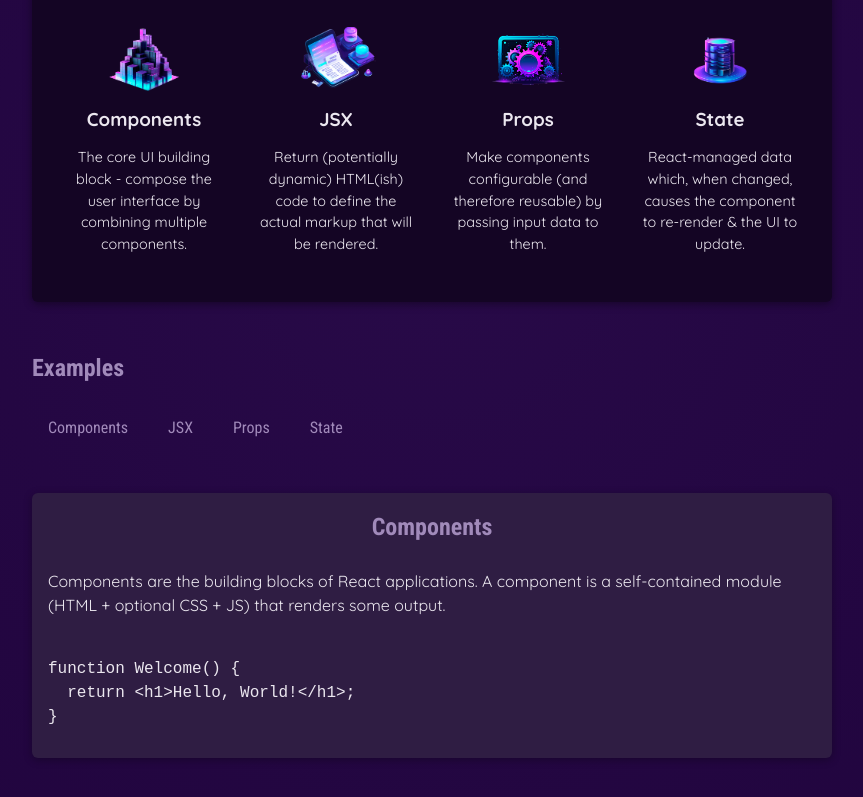
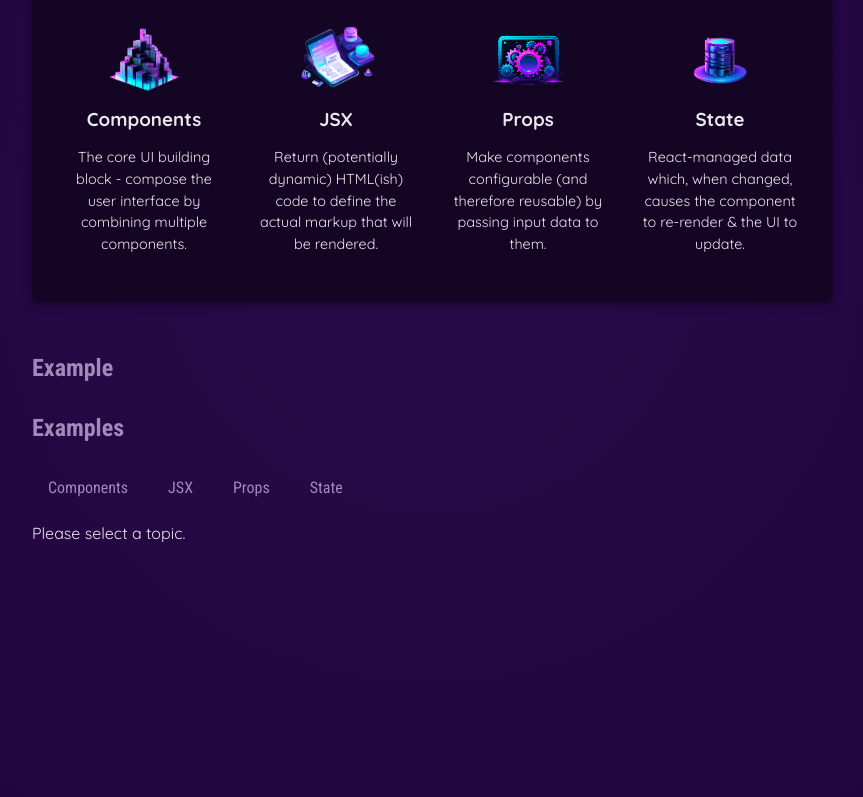
Before and after one commit to sakeerHussain/React-Udemy, a React (Create React App) app: page / in a window 1280 px wide. Shown: the part 397-1194 px from the top of the page, without its empty margins (208-1071 px from the left). Built offline with nearby package versions, Linux system fonts and the light colour scheme; the HTML template or start-up script is replaced by a standard one.

Commit message:
new commit

```diff
--- a/src/App.js
+++ b/src/App.js
@@ -1,68 +1,17 @@
-import { EXAMPLES } from './data.js';
-import { CORE_CONCEPTS } from './data.js';
-import './App.css';
-import Header from './components/Header/Header.jsx';
-import CoreConcept from './components/CoreConcepts.jsx';
-import TabButton from './components/TabButton.jsx';
-import { useState } from 'react';
-
-
-
+import "./App.css";
+import Header from "./components/Header/Header.jsx";
+import CoreConcepts from "./components/CoreConcepts.jsx";
+import Examples from "./components/Examples.jsx";
 
 function App() {
-  const [ selectedTopic, setSelectedTopic ] = useState('components');
-
-
-
-  function handleSelect(selectedButton){
-    // selectedButton => Components, Props, State, Jsx
-      setSelectedTopic(selectedButton)
-      console.log(selectedTopic);
-  }
-  console.log("App components are executing");
-
   return (
-    <div>
+    <>
       <Header />
       <main>
-        <section id="core-concepts">
-          <h2>Core Concepts</h2>
-          <ul>
-            {/* this is a bigger version */}
-            {/* <CoreConcept
-              title={CORE_CONCEPTS[0].title}
-              description={CORE_CONCEPTS[0].description}
-              img={CORE_CONCEPTS[0].image}
-            /> */}
-            <CoreConcept {...CORE_CONCEPTS[0]} />
-            <CoreConcept {...CORE_CONCEPTS[1]} />
-            <CoreConcept {...CORE_CONCEPTS[2]} />
-            <CoreConcept {...CORE_CONCEPTS[3]} />
-          </ul>
-        </section>
-
-        <section id="examples">
-              <h2>Examples</h2>
-              <menu>
-               <TabButton onSelect={()=> handleSelect('components')}>Components </TabButton>
-               <TabButton onSelect={()=> handleSelect('jsx')}>JSX </TabButton>
-               <TabButton onSelect={()=> handleSelect('props')}>Props </TabButton>
-               <TabButton onSelect={()=> handleSelect('state')}>State </TabButton>
-              </menu>
-              {/* {selectedTopic} */}
-        </section>
-
-        <section id='tab-content'>
-          <h2>{EXAMPLES[selectedTopic].title}</h2>
-          <p>{EXAMPLES[selectedTopic].description}</p>
-          <pre>
-            <code>
-              {EXAMPLES[selectedTopic].code}
-            </code>
-          </pre>
-        </section>
+        <CoreConcepts />
+        <Examples />
       </main>
-    </div>
+    </>
   );
 }
 
--- /dev/null
+++ b/src/components/CoreConcept.jsx
@@ -0,0 +1,9 @@
+export default function CoreConcept({image, description, title}) {
+    return(
+      <li>
+        <img src= {image} alt= {title} />
+        <h3>{title}</h3>
+        <p>{description}</p>
+      </li>
+    )
+  }
--- a/src/components/CoreConcepts.jsx
+++ b/src/components/CoreConcepts.jsx
@@ -1,9 +1,18 @@
-export default function CoreConcept({image, description, title}) {
-    return(
-      <li>
-        <img src= {image} alt= {title} />
-        <h3>{title}</h3>
-        <p>{description}</p>
-      </li>
-    )
-  }
+import React from "react";
+import CoreConcept from "./CoreConcept.jsx";
+import { CORE_CONCEPTS } from "../data.js";
+
+function CoreConcepts() {
+  return (
+    <section id="core-concepts">
+      <h2>Core Concepts</h2>
+      <ul>
+        {CORE_CONCEPTS.map((conceptItem) => (
+          <CoreConcept key={conceptItem.title} {...conceptItem} />
+        ))}
+      </ul>
+    </section>
+  );
+}
+
+export default CoreConcepts;
--- /dev/null
+++ b/src/components/Examples.jsx
@@ -0,0 +1,60 @@
+import { useState } from "react";
+
+import TabButton from "./TabButton.jsx";
+import { EXAMPLES } from "../data";
+import Section from "./Section.jsx";
+
+
+export default function Examples() {
+  const [selectedTopic, setSelectedTopic] = useState("");
+
+  function handleSelect(selectedButton) {
+    setSelectedTopic(selectedButton);
+    console.log(selectedTopic);
+  }
+  console.log("App components are executing");
+
+  return (
+    <Section id="examples" title="Example">
+      <h2>Examples</h2>
+      <menu>
+        <TabButton
+          isSelected={selectedTopic === "components"}
+          onClick={() => handleSelect("components")}
+        >
+          Components{" "}
+        </TabButton>
+        <TabButton
+          isSelected={selectedTopic === "jsx"}
+          onClick={() => handleSelect("jsx")}
+        >
+          JSX{" "}
+        </TabButton>
+        <TabButton
+          isSelected={selectedTopic === "props"}
+          onClick={() => handleSelect("props")}
+        >
+          Props{" "}
+        </TabButton>
+        <TabButton
+          isSelected={selectedTopic === "state"}
+          onClick={() => handleSelect("state")}
+        >
+          State{" "}
+        </TabButton>
+      </menu>
+
+      {!selectedTopic ? (
+        <p>Please select a topic.</p>
+      ) : (
+        <div id="tab-content">
+          <h2>{EXAMPLES[selectedTopic].title}</h2>
+          <p>{EXAMPLES[selectedTopic].description}</p>
+          <pre>
+            <code>{EXAMPLES[selectedTopic].code}</code>
+          </pre>
+        </div>
+      )}
+    </Section>
+  );
+}
--- /dev/null
+++ b/src/components/Section.jsx
@@ -0,0 +1,8 @@
+export default function Section({ title, children, ...props }) {
+    return(
+        <section {...props}>
+            <h2>{title}</h2>
+            {children}
+        </section>
+    )
+}
--- a/src/components/TabButton.jsx
+++ b/src/components/TabButton.jsx
@@ -1,10 +1,10 @@
 
-export default function TabButton({ children, onSelect }) {
+export default function TabButton({ children, isSelected, ...props }) {
     console.log("TabButton component are executing!");
 
     return (
       <li>
-        <button onClick={onSelect}>{children}</button>
+        <button className= {isSelected ? 'active' : undefined} {...props}>{children}</button>
       </li>
     );
 }
```
Also changed, not shown: public/index.html (+0 -25 lines).
